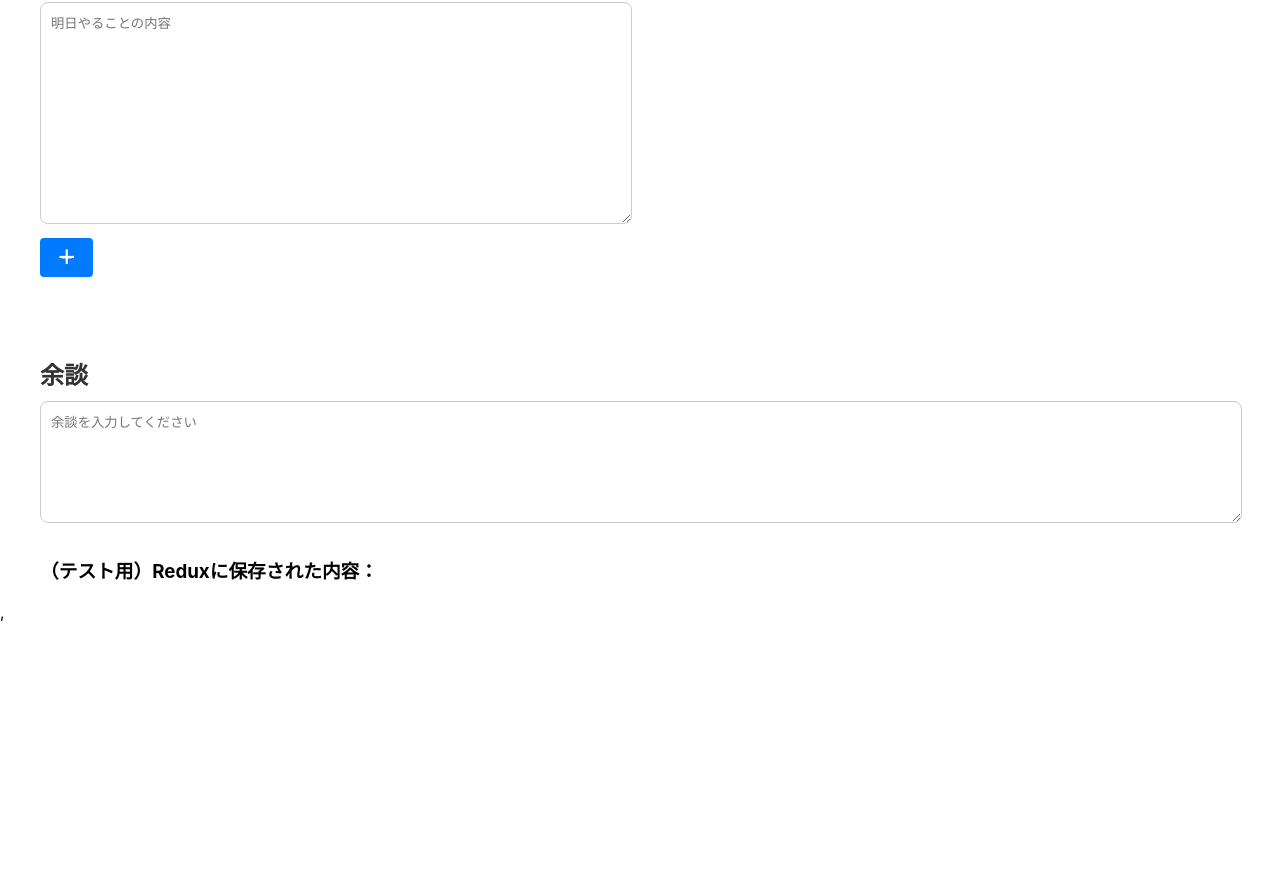
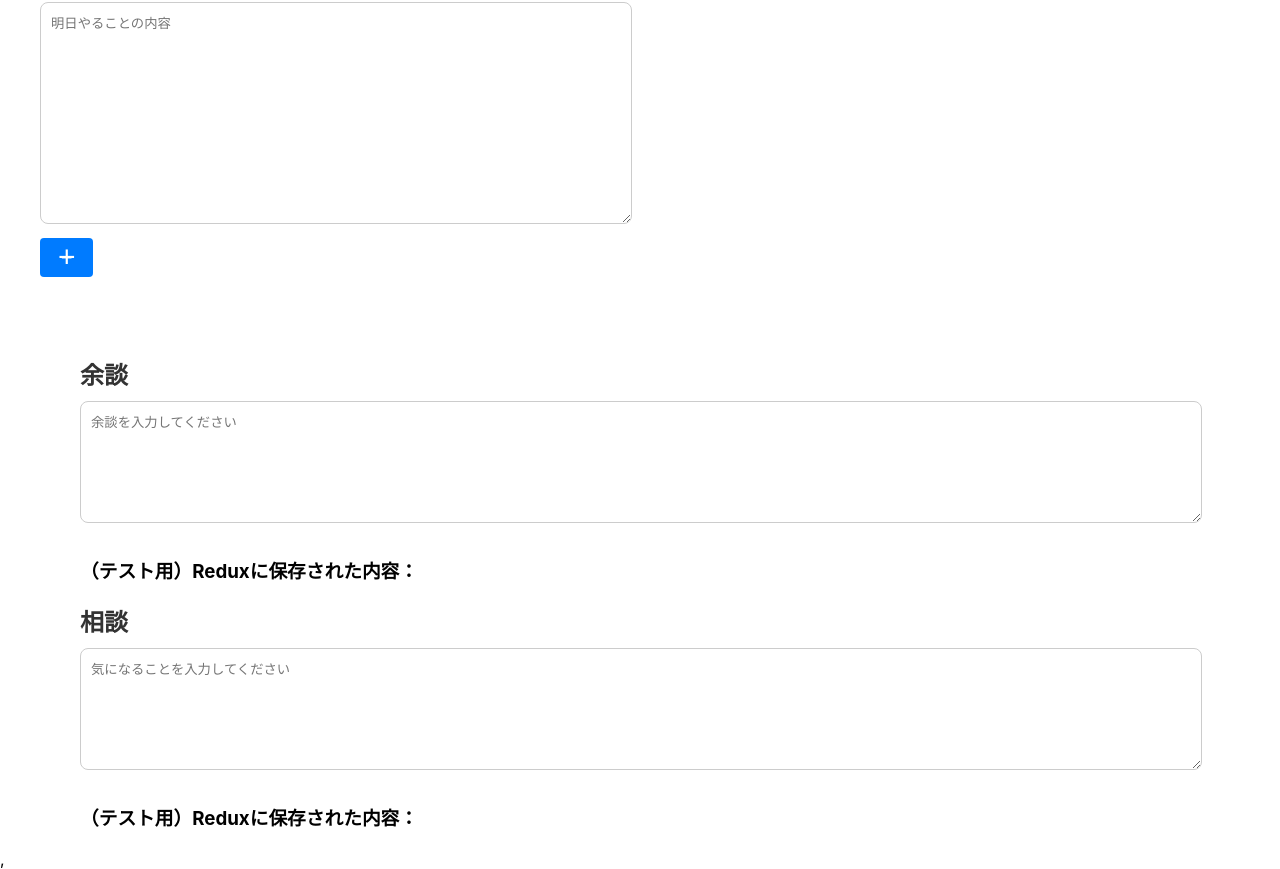
Before and after one commit to apprentice-team-3/DEV2, a React (Create React App) app in the folder nippo-kun/: page / in a window 1280 px wide. Shown: the part 1321-2190 px from the top of the page. Before the commit the page ends 1943 px from the top, so only its background shows below. Built offline with nearby package versions, Linux system fonts and the light colour scheme.

Commit message:
ヘルプ入力フォームを追加

```diff
--- /dev/null
+++ b/nippo-kun/src/components/digression-and-help/digression/index.js
@@ -0,0 +1,35 @@
+import React from 'react';
+import { useDispatch, useSelector } from 'react-redux';
+import { setDigressionMarkdown, setDigressionHTML } from '../../../store';
+import './index.css';
+
+const Digression = () => {
+  const dispatch = useDispatch();
+  const markdown = useSelector((state) => state.digression.markdown);
+  const html = useSelector((state) => state.digression.html);
+
+  const handleChange = (e) => {
+    dispatch(setDigressionMarkdown(e.target.value));
+  };
+
+  return (
+    <div className="digression__wrapper">
+      <h2 className="digression__title">余談</h2>
+      <textarea
+        className="digression__textarea"
+        value={markdown}
+        onChange={handleChange}
+        placeholder="余談を入力してください"
+      ></textarea>
+
+      {/* テスト用 */}
+      <div>
+        <h3>（テスト用）Reduxに保存された内容：</h3>
+        <div dangerouslySetInnerHTML={{ __html: html}} />
+      </div>
+
+    </div>
+  );
+};
+
+export default Digression;
--- /dev/null
+++ b/nippo-kun/src/components/digression-and-help/help/index.css
@@ -0,0 +1,20 @@
+.help__wrapper {
+  padding: 0 40px;
+  position: relative;
+  margin-bottom: 10px;
+}
+
+.help__title {
+  font-size: 24px;
+  color: #333;
+  margin-bottom: 10px;
+}
+
+.help__textarea {
+  width: calc(100% - 20px);
+  height: 100px;
+  padding: 10px;
+  margin-bottom: 10px;
+  border: 1px solid #ccc;
+  border-radius: 8px;
+}
--- a/nippo-kun/src/components/digression/index.js
+++ b/nippo-kun/src/components/digression-and-help/help/index.js
@@ -1,25 +1,25 @@
 import React from 'react';
 import { useDispatch, useSelector } from 'react-redux';
-import { setMarkdown, setHTML } from '../../store';
+import { setHelpMarkdown } from '../../../store';
 import './index.css';
 
-const Digression = () => {
+const Help = () => {
   const dispatch = useDispatch();
-  const markdown = useSelector((state) => state.digression.markdown);
-  const html = useSelector((state) => state.digression.html);
+  const markdown = useSelector((state) => state.help.markdown);
+  const html = useSelector((state) => state.help.html);
 
   const handleChange = (e) => {
-    dispatch(setMarkdown(e.target.value));
+    dispatch(setHelpMarkdown(e.target.value));
   };
 
   return (
-    <div className="digression__wrapper">
-      <h2 className="digression__title">余談</h2>
+    <div className="help__wrapper">
+      <h2 className="help__title">相談</h2>
       <textarea
-        className="digression__textarea"
+        className="help__textarea"
         value={markdown}
         onChange={handleChange}
-        placeholder="余談を入力してください"
+        placeholder="気になることを入力してください"
       ></textarea>
 
       {/* テスト用 */}
@@ -32,4 +32,4 @@ const Digression = () => {
   );
 };
 
-export default Digression;
+export default Help;
--- /dev/null
+++ b/nippo-kun/src/components/digression-and-help/index.js
@@ -0,0 +1,14 @@
+import Digression from "./digression";
+import Help from "./help";
+import "./index.css";
+
+export default function DigressionAndHelp() {
+  return (
+    <>
+      <div className="digression__wrapper">
+        <Digression />
+        <Help />
+      </div>
+    </>
+  );
+}
--- a/nippo-kun/src/index.js
+++ b/nippo-kun/src/index.js
@@ -9,7 +9,7 @@ import "./index.css";
 import reportWebVitals from "./reportWebVitals";
 import store from "./store";
 import Tomorrow from "./components/tomorrow";
-import Digression from "./components/digression";
+import DigressionAndHelp from "./components/digression-and-help";
 
 const root = ReactDOM.createRoot(document.getElementById("root"));
 
@@ -24,7 +24,7 @@ root.render(
       </Router>
       <AllCheckButton />
       <Tomorrow />
-      <Digression />
+      <DigressionAndHelp />
     </Provider>,
   </React.StrictMode>
 );
--- a/nippo-kun/src/todoSlice.js
+++ b/nippo-kun/src/todoSlice.js
@@ -33,8 +33,9 @@ const todoSlice = createSlice({
     },
 });
 
-const digressionSlice = createSlice({
-    name: 'digression',
+const createMarkdownSlice = (name) => {
+    return createSlice({
+        name,
         initialState: { markdown: '', html: '' },
         reducers: {
             setMarkdown: (state, action) => {
@@ -56,11 +57,17 @@ const digressionSlice = createSlice({
             }
         },
     });
+};
+
+const digressionSlice = createMarkdownSlice('digression');
+const helpSlice = createMarkdownSlice('help');
 
 export const { setTodo, addTodo, removeTodo, updateTodo } = todoSlice.actions;
-export const { setMarkdown, setHTML } = digressionSlice.actions;
+export const { setMarkdown: setDigressionMarkdown, setHTML: setDigressionHTML } = digressionSlice.actions;
+export const { setMarkdown: setHelpMarkdown, setHTML: setHelpHTML } = helpSlice.actions;
 
 export const rootReducer = {
     todo: todoSlice.reducer,
     digression: digressionSlice.reducer,
+    help: helpSlice.reducer,
 };
```
Also changed, not shown: nippo-kun/src/components/digression-and-help/digression/index.css (renamed from nippo-kun/src/components/digression/index.css), nippo-kun/src/components/digression-and-help/index.css (added). Lines whose indentation alone changed are shown as unchanged.
